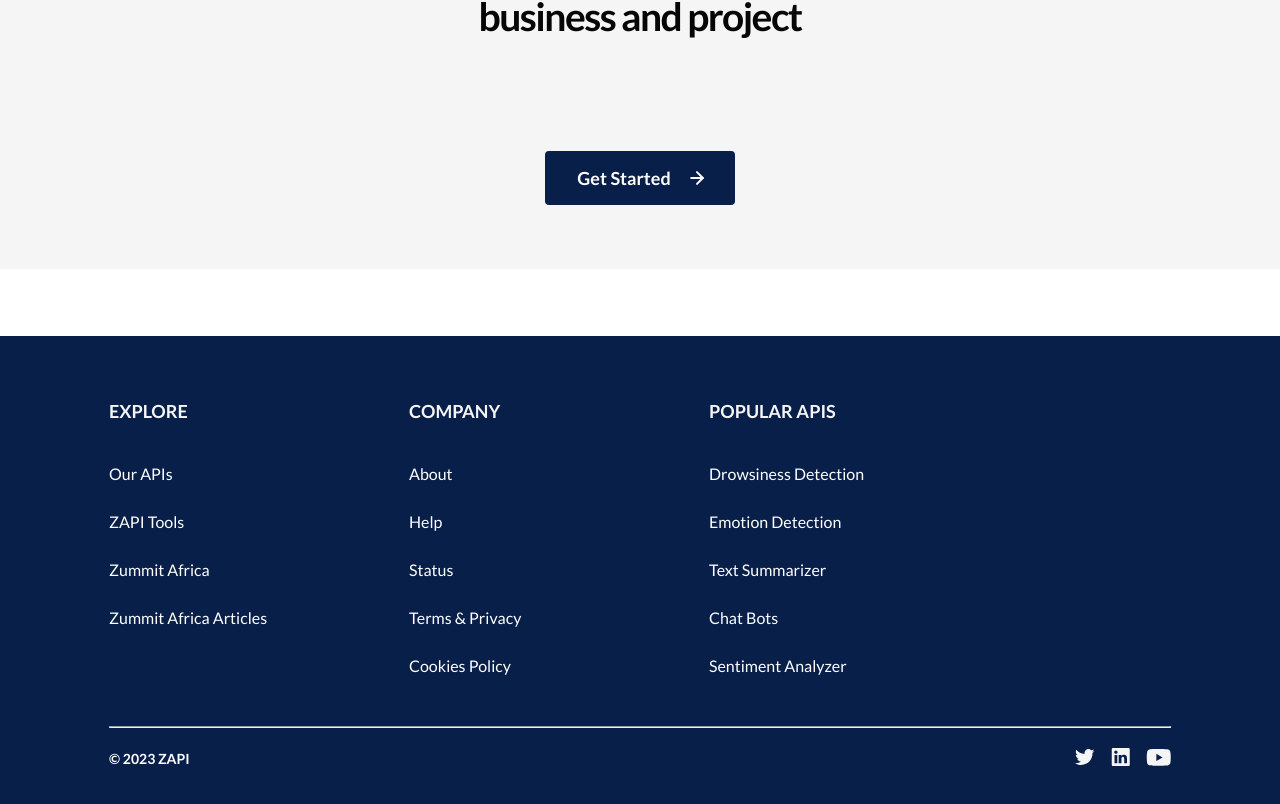
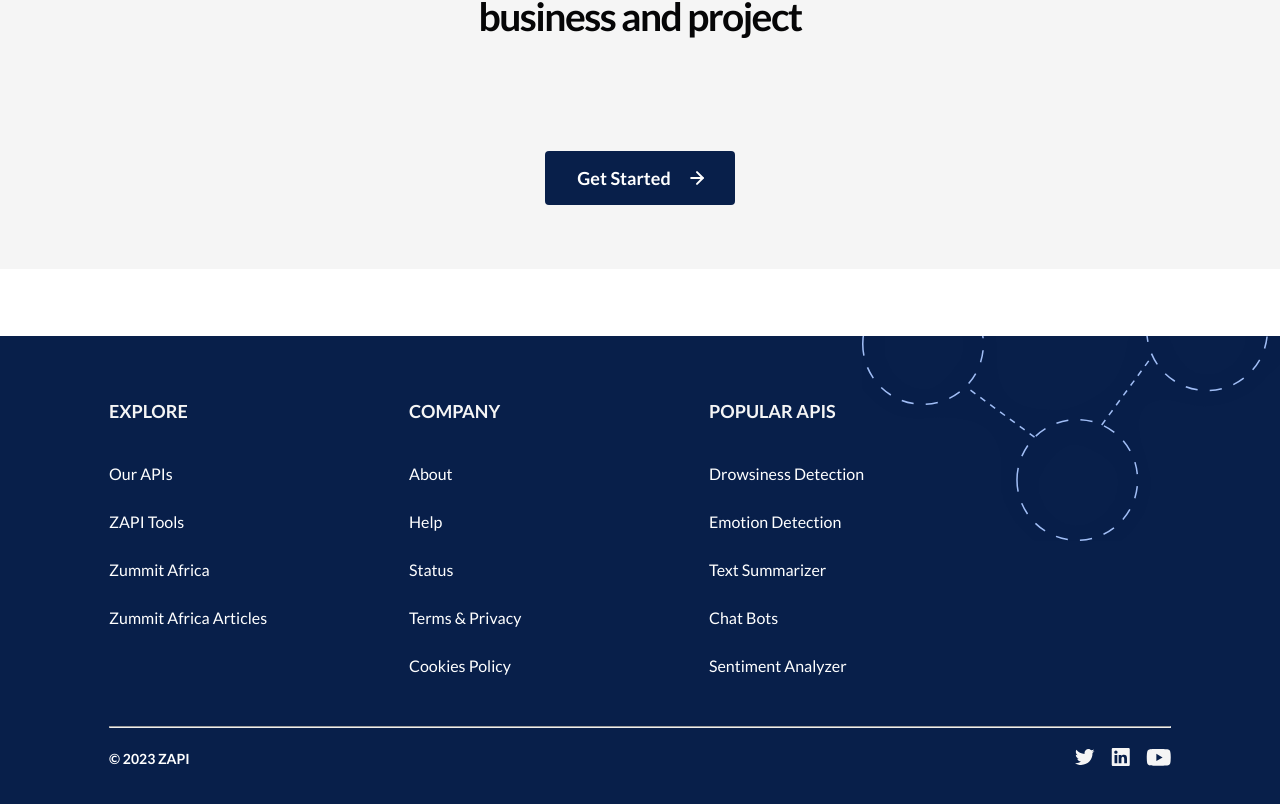
Before and after one commit to Zummit-Africa-Inc/Zapi-FE-v2, a React (Vite) app: page / in a window 1280 px wide. Shown: the part 6201-7005 px from the top of the page. Built offline with nearby package versions, Linux system fonts and the light colour scheme; no server answers; what aws-amplify would draw is missing.

Commit message:
Added footerIllustration

```diff
--- a/src/components/home/Pricing.tsx
+++ b/src/components/home/Pricing.tsx
@@ -76,7 +76,7 @@ const Pricing: React.FC = () => {
                       color: "#5A5F65",
                       alignSelf: "center",
                     }}>
-                    /month
+                    &nbsp; /month
                   </Typography>
                 </Stack>
               </Box>
@@ -113,7 +113,7 @@ const Pricing: React.FC = () => {
                     color: "#5A5F65",
                     alignSelf: "center",
                   }}>
-                  /month
+                  &nbsp; /month
                 </Typography>
               </Stack>
             </Box>
@@ -149,7 +149,7 @@ const Pricing: React.FC = () => {
                     color: "#5A5F65",
                     alignSelf: "center",
                   }}>
-                  /month
+                  &nbsp; /month
                 </Typography>
               </Stack>
             </Box>
@@ -185,7 +185,7 @@ const Pricing: React.FC = () => {
                     color: "#5A5F65",
                     alignSelf: "center",
                   }}>
-                  /month
+                  &nbsp; /month
                 </Typography>
               </Stack>
             </Box>
--- a/src/components/shared/Footer.tsx
+++ b/src/components/shared/Footer.tsx
@@ -4,6 +4,7 @@ import { makeStyles } from "@mui/styles";
 import { Box, Stack, Theme, Typography } from "@mui/material";
 
 import { linkedinIcon, twitterIcon, youtubeIcon} from "../../assets/svg";
+import { footerIllustration } from "../../assets/svg";
 import { FOOTERLINKS } from "./FOOTERLINKS";
 
 const Footer: React.FC = () => {
@@ -70,11 +71,16 @@ const useStyles = makeStyles((theme: Theme) => ({
     alignItems: "center",
     background: "#081F4A",
     padding: "64px 109px",
+    backgroundImage: `url(${footerIllustration})`,
+    backgroundRepeat: "no-repeat",
+    backgroundPositionX: "right",
     [theme.breakpoints.down("tablet")]: {
       padding: "64px 32px",
     },
     [theme.breakpoints.down("mobile")]: {
       padding: "64px 16px",
+      backgroundPositionX: "none",
+      backgroundPositionY: "top",
     },
   },
   container: {
```
